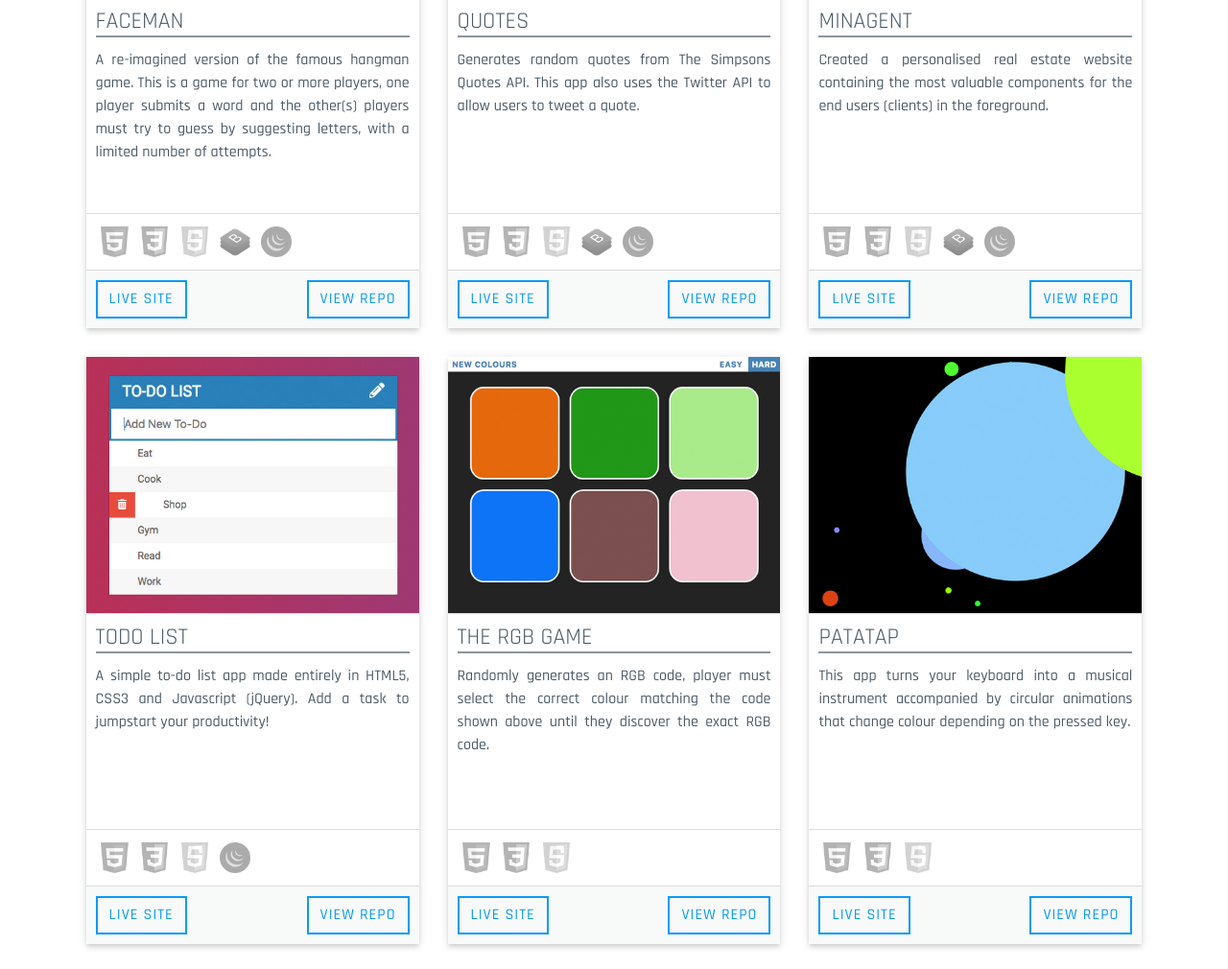
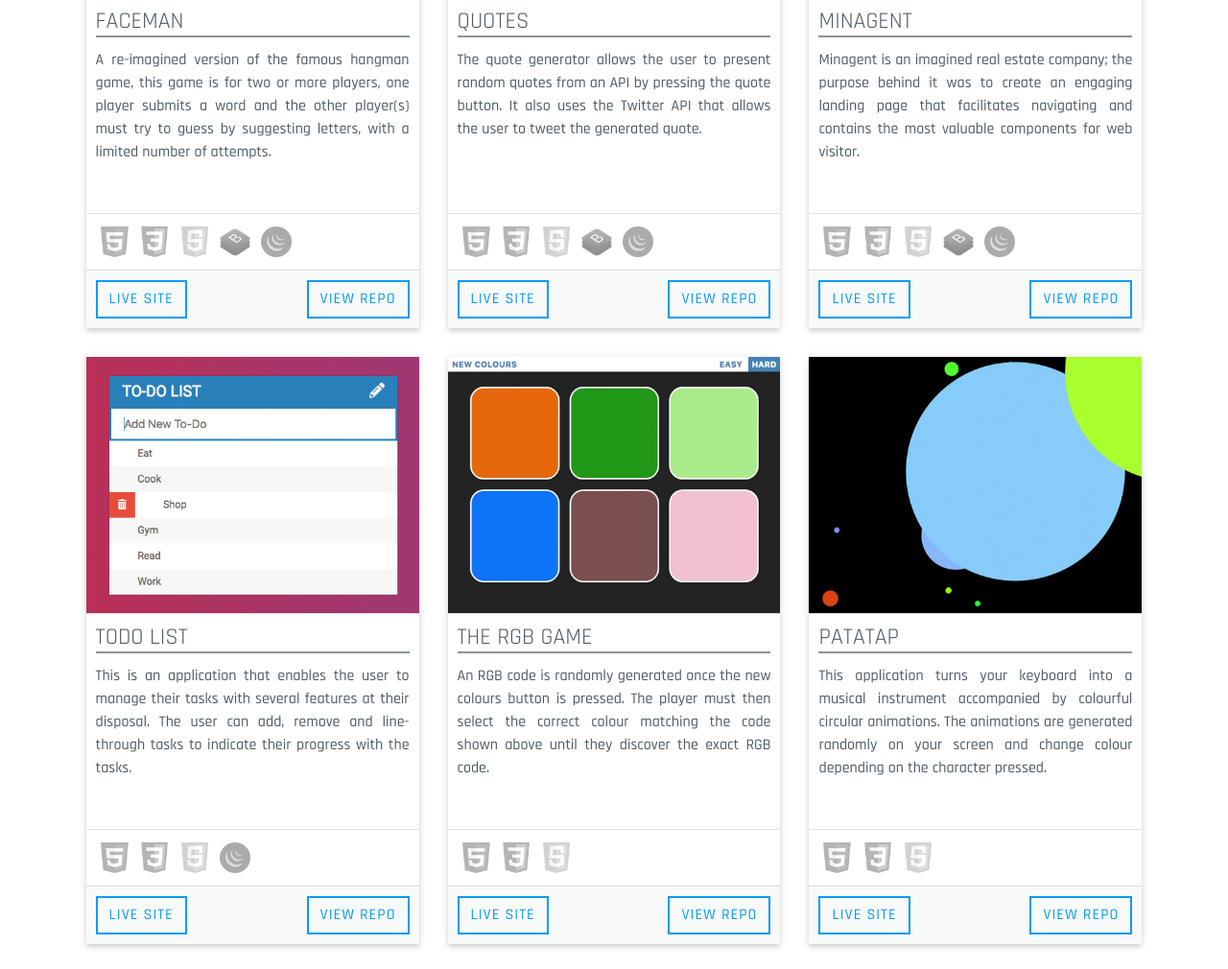
Before and after one commit to ClaudioCamba/Portfolio, a plain HTML site: page index.html in a window 1280 px wide. Shown: the part 1049-2059 px from the top of the page at 96% size. Drawn offline with nearby package versions, Linux system fonts and the light colour scheme.

Commit message:
project descriptions

```diff
--- a/index.html
+++ b/index.html
@@ -62,7 +62,7 @@
 					<a href="https://claudiocamba.github.io/Faceman/" target="_blank"><img alt="Responsive image" class="img-fluid" src="assets/img/projects/pj1.jpg"></a>
 					<div class="card-body">
 						<h4 class="card-title">Faceman</h4>
-						<p class="card-text">A re-imagined version of the famous hangman game. This is a game for two or more players, one player submits a word and the other(s) players must try to guess by suggesting letters, with a limited number of attempts.</p>
+						<p class="card-text">A re-imagined version of the famous hangman game, this game is for two or more players, one player submits a word and the other player(s) must try to guess by suggesting letters, with a limited number of attempts.</p>
 					</div>
 					<div class="card-body">
 						<img alt="HTML5 image" class="img-fluid" src="assets/img/html.jpg">
@@ -83,7 +83,7 @@
             <img alt="Responsive image" class="img-fluid" src="assets/img/projects/pj2.jpg"></a>
 					<div class="card-body">
 						<h4 class="card-title">Quotes</h4>
-						<p class="card-text">Generates random quotes from The Simpsons Quotes API. This app also uses the Twitter API to allow users to tweet a quote.</p>
+						<p class="card-text">The quote generator allows the user to present random quotes from an API by pressing the quote button. It also uses the Twitter API that allows the user to tweet the generated quote.</p>
 					</div>
 					<div class="card-body">
 						<img alt="HTML5 image" class="img-fluid" src="assets/img/html.jpg">
@@ -105,7 +105,7 @@
           </a>
 					<div class="card-body">
 						<h4 class="card-title">Minagent</h4>
-						<p class="card-text">Created a personalised real estate website containing the most valuable components for the end users (clients) in the foreground.</p>
+						<p class="card-text">Minagent is an imagined real estate company; the purpose behind it was to create an engaging landing page that facilitates navigating and contains the most valuable components for web visitor.</p>
 					</div>
 					<div class="card-body"><img alt="HTML5 image" class="img-fluid" src="assets/img/html.jpg"> <img alt="CSS3 image" class="img-fluid" src="assets/img/css.jpg"> <img alt="Javascript image" class="img-fluid" src="assets/img/js.jpg"> <img alt="Bootstrap image" class="img-fluid"
 						  src="assets/img/bs.jpg"> <img alt="jQuery image" class="img-fluid" src="assets/img/jq.jpg"></div>
@@ -119,7 +119,7 @@
 					<a href="https://claudiocamba.github.io/ToDo-List/" target="_blank"><img alt="Responsive image" class="img-fluid" src="assets/img/projects/pj4.jpg"></a>
 					<div class="card-body">
 						<h4 class="card-title">ToDo List</h4>
-						<p class="card-text">A simple to-do list app made entirely in HTML5, CSS3 and Javascript (jQuery). Add a task to jumpstart your productivity!</p>
+						<p class="card-text">This is an application that enables the user to manage their tasks with several features at their disposal. The user can add, remove and line-through tasks to indicate their progress with the tasks.</p>
 					</div>
 					<div class="card-body"><img alt="HTML5 image" class="img-fluid" src="assets/img/html.jpg"> <img alt="CSS3 image" class="img-fluid" src="assets/img/css.jpg"> <img alt="Javascript image" class="img-fluid" src="assets/img/js.jpg"> <img alt="jQuery image" class="img-fluid"
 						  src="assets/img/jq.jpg"></div>
@@ -133,7 +133,7 @@
 					<a href="https://claudiocamba.github.io/The-RGB-Game/" target="_blank"><img alt="Responsive image" class="img-fluid" src="assets/img/projects/pj5.jpg"></a>
 					<div class="card-body">
 						<h4 class="card-title">The RGB Game</h4>
-						<p class="card-text">Randomly generates an RGB code, player must select the correct colour matching the code shown above until they discover the exact RGB code.</p>
+						<p class="card-text">An RGB code is randomly generated once the new colours button is pressed. The player must then select the correct colour matching the code shown above until they discover the exact RGB code.</p>
 					</div>
 					<div class="card-body"><img alt="HTML5 image" class="img-fluid" src="assets/img/html.jpg"> <img alt="CSS3 image" class="img-fluid" src="assets/img/css.jpg"> <img alt="Javascript image" class="img-fluid" src="assets/img/js.jpg"></div>
 					<div class="card-footer d-flex justify-content-between">
@@ -146,7 +146,7 @@
 					<a href="https://claudiocamba.github.io/Patatap/" target="_blank"><img alt="Responsive image" class="img-fluid" src="assets/img/projects/pj6.jpg"></a>
 					<div class="card-body">
 						<h4 class="card-title">Patatap</h4>
-						<p class="card-text">This app turns your keyboard into a musical instrument accompanied by circular animations that change colour depending on the pressed key.</p>
+						<p class="card-text">This application turns your keyboard into a musical instrument accompanied by colourful circular animations. The animations are generated randomly on your screen and change colour depending on the character pressed.</p>
 					</div>
 					<div class="card-body"><img alt="HTML5 image" class="img-fluid" src="assets/img/html.jpg"> <img alt="CSS3 image" class="img-fluid" src="assets/img/css.jpg"> <img alt="Javascript image" class="img-fluid" src="assets/img/js.jpg"></div>
 					<div class="card-footer d-flex justify-content-between">
```
